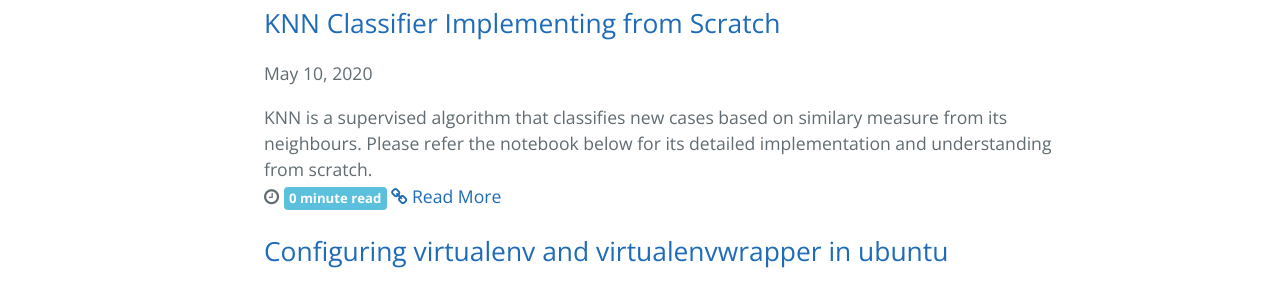
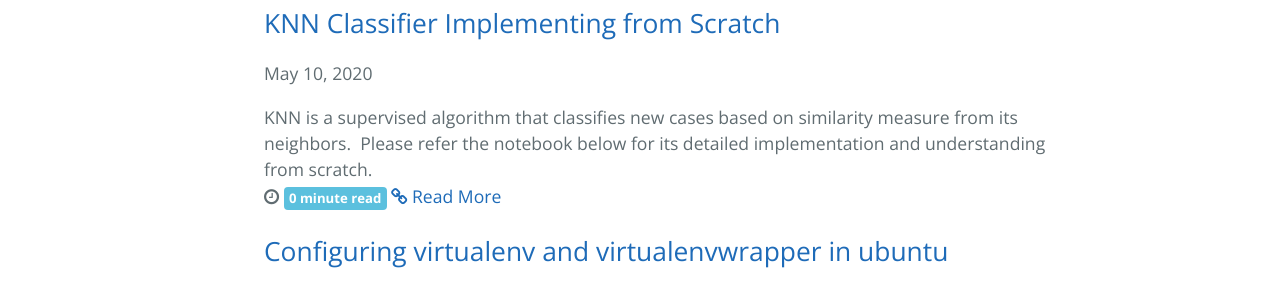
Before and after one commit to pysaurav/jekyll, a Jekyll site: the page built from index.md, in a window 1280 px wide. Shown: the part 673-966 px from the top of the page. Built offline with Jekyll 4.4.1, drawn with Linux system fonts in a browser that asks for light colours.

Commit message:
knn post updated

```diff
--- a/_posts/2020-05-10-knn-classifier-explained-from-scratch.md
+++ b/_posts/2020-05-10-knn-classifier-explained-from-scratch.md
@@ -7,5 +7,6 @@ author: Saurav Pandey
 description: All you need to know about KNN classifier
 tags: knn,machine learning,implementation, scratch, supervised learning
 ---
-KNN is a supervised algorithm that classifies new cases based on similary measure from its neighbours. Please refer the notebook below for its detailed implementation and understanding from scratch.
+KNN is a supervised algorithm that classifies new cases based on similarity measure from its neighbors.
+Please refer the notebook below for its detailed implementation and understanding from scratch.
 {% gist 3e50f856cc7a22af70342bcbb79731fa %}
```
